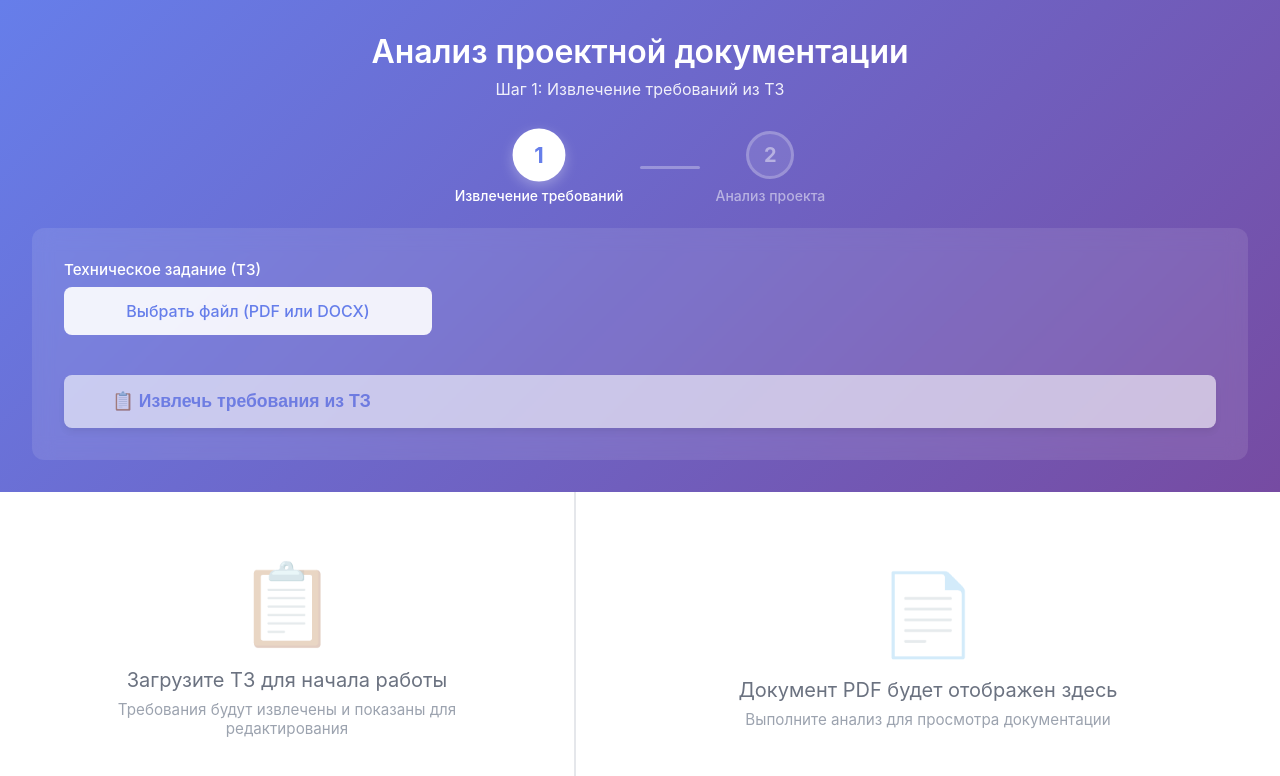
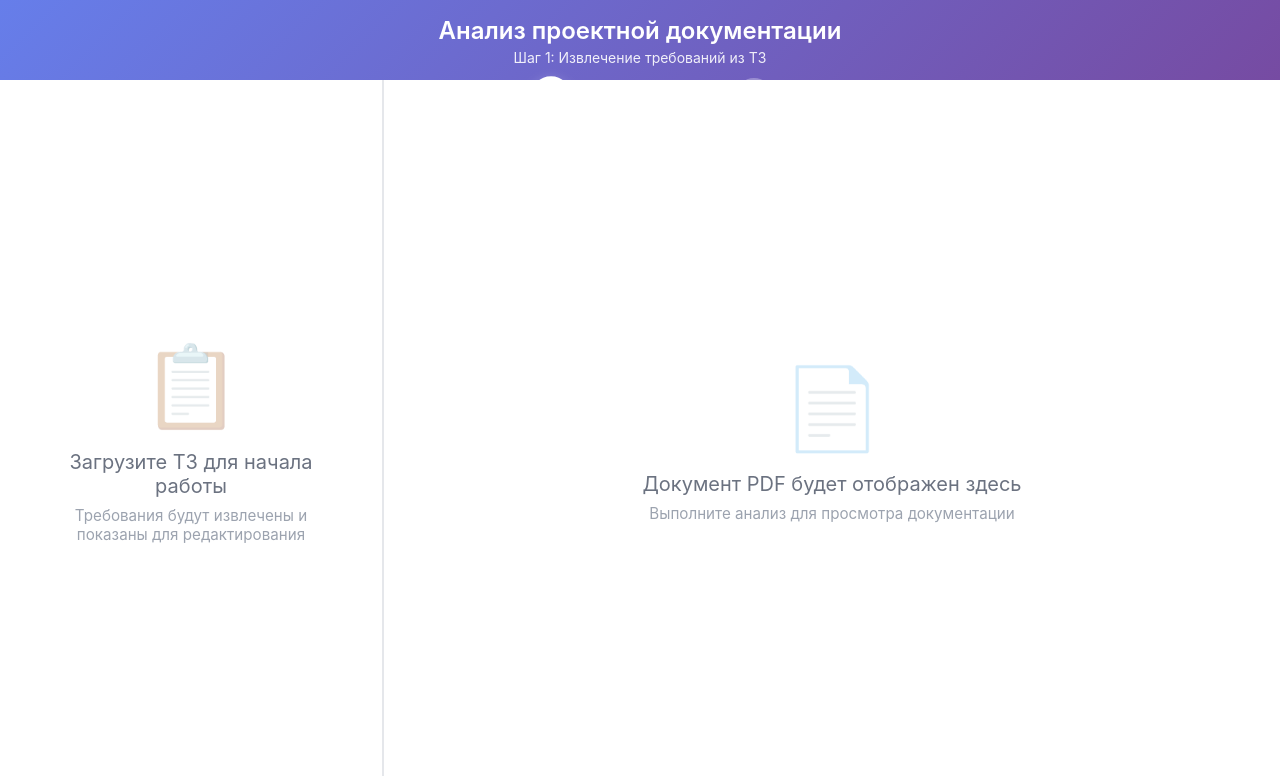
Before and after one commit to AtomicBim/doc-analysis-service, a React (Create React App) app in the folder ui-react-service/: page / in a window 1280 px wide. Shown: the top 776 px of the page. Built offline with nearby package versions, Linux system fonts and the light colour scheme.

Commit message:
fix: Adjust layout proportions (30% requirements, 70% drawing) and add completion checkmark for step 2

```diff
--- a/ui-react-service/src/App.css
+++ b/ui-react-service/src/App.css
@@ -13,13 +13,13 @@
 
 .App-main {
   display: flex;
-  flex-grow: 1;
+  height: 90vh; /* Оставляем 90% для контента, 10% для хедера */
   overflow: hidden;
   gap: 0;
 }
 
 .left-panel {
-  width: 45%;
+  width: 30%; /* Зона требований 30% */
   display: flex;
   flex-direction: column;
   overflow: hidden;
@@ -28,7 +28,7 @@
 }
 
 .right-panel {
-  width: 55%;
+  width: 70%; /* Зона чертежа 70% (60% чертеж + 10% сводка) */
   display: flex;
   flex-direction: column;
   overflow: hidden;
--- a/ui-react-service/src/App.tsx
+++ b/ui-react-service/src/App.tsx
@@ -24,6 +24,7 @@ function App() {
   const [selectedPage, setSelectedPage] = useState<number | null>(null);
   const [highlightText, setHighlightText] = useState<string>('');
   const [pageChangeKey, setPageChangeKey] = useState<number>(0);
+  const [analysisCompleted, setAnalysisCompleted] = useState(false);
 
   // Mapping номеров листов на чертежах → порядковые номера страниц в PDF
   const [sheetToPdfMapping, setSheetToPdfMapping] = useState<Record<string, number>>({});
@@ -55,6 +56,7 @@ function App() {
   ) => {
     setRequirements(newRequirements);
     setSummary(newSummary);
+    setAnalysisCompleted(true); // Устанавливаем флаг завершения анализа
     if (mapping) {
       setSheetToPdfMapping(mapping);
       console.log('📊 Получен mapping листов:', mapping);
@@ -84,6 +86,7 @@ function App() {
     setSelectedPage(null);
     setHighlightText('');
     setSheetToPdfMapping({});
+    setAnalysisCompleted(false); // Сбрасываем флаг завершения анализа
   };
 
   return (
@@ -93,6 +96,7 @@ function App() {
         onAnalysisComplete={handleAnalysisComplete}
         onDocFileChange={handleDocFileChange}
         confirmedRequirements={confirmedRequirements}
+        analysisCompleted={analysisCompleted}
       />
       <main className="App-main">
         <div className="left-panel">
--- a/ui-react-service/src/components/Header.css
+++ b/ui-react-service/src/components/Header.css
@@ -1,8 +1,10 @@
 .header {
   background: linear-gradient(135deg, #667eea 0%, #764ba2 100%);
   color: white;
-  padding: 2rem;
+  padding: 1rem 2rem; /* Уменьшенный padding для компактности */
   box-shadow: 0 4px 6px rgba(0, 0, 0, 0.1);
+  max-height: 10vh; /* Максимум 10% высоты экрана */
+  overflow-y: auto; /* Скролл при переполнении */
 }
 
 .header-content {
@@ -11,19 +13,19 @@
 }
 
 .header-title {
-  margin-bottom: 2rem;
+  margin-bottom: 0.5rem; /* Уменьшенный отступ */
   text-align: center;
 }
 
 .header-title h1 {
-  margin: 0 0 0.5rem 0;
-  font-size: 2rem;
+  margin: 0 0 0.25rem 0;
+  font-size: 1.5rem; /* Уменьшенный размер */
   font-weight: 600;
 }
 
 .header-subtitle {
   margin: 0;
-  font-size: 1rem;
+  font-size: 0.875rem; /* Уменьшенный размер */
   opacity: 0.9;
 }
 
@@ -32,8 +34,8 @@
   display: flex;
   align-items: center;
   justify-content: center;
-  gap: 1rem;
-  margin: 2rem auto 1.5rem;
+  gap: 0.75rem;
+  margin: 0.75rem auto 0.5rem; /* Уменьшенные отступы */
   max-width: 600px;
 }
 
@@ -56,15 +58,15 @@
 }
 
 .step-number {
-  width: 48px;
-  height: 48px;
+  width: 36px; /* Уменьшенный размер */
+  height: 36px;
   border-radius: 50%;
   background: rgba(255, 255, 255, 0.2);
-  border: 3px solid rgba(255, 255, 255, 0.5);
+  border: 2px solid rgba(255, 255, 255, 0.5); /* Уменьшенная граница */
   display: flex;
   align-items: center;
   justify-content: center;
-  font-size: 1.25rem;
+  font-size: 1rem; /* Уменьшенный шрифт */
   font-weight: 700;
   color: white;
   transition: all 0.3s ease;
@@ -79,7 +81,7 @@
 }
 
 .step-label {
-  font-size: 0.875rem;
+  font-size: 0.75rem; /* Уменьшенный размер */
   font-weight: 500;
   text-align: center;
   color: white;
@@ -95,11 +97,11 @@
 .controls-grid {
   display: grid;
   grid-template-columns: repeat(auto-fit, minmax(280px, 1fr));
-  gap: 1.5rem;
+  gap: 1rem; /* Уменьшенный gap */
   background: rgba(255, 255, 255, 0.1);
   backdrop-filter: blur(10px);
-  padding: 2rem;
-  border-radius: 12px;
+  padding: 1rem; /* Уменьшенный padding */
+  border-radius: 8px;
 }
 
 .control-group {
--- a/ui-react-service/src/components/Header.tsx
+++ b/ui-react-service/src/components/Header.tsx
@@ -14,6 +14,7 @@ interface HeaderProps {
   ) => void;
   onDocFileChange: (file: File | null) => void;
   confirmedRequirements: EditableRequirement[] | null;
+  analysisCompleted?: boolean; // Флаг завершения анализа
 }
 
 const API_URL = '/api';
@@ -22,7 +23,8 @@ const Header: React.FC<HeaderProps> = ({
   onRequirementsExtracted,
   onAnalysisComplete,
   onDocFileChange,
-  confirmedRequirements
+  confirmedRequirements,
+  analysisCompleted = false
 }) => {
   const [stage, setStage] = useState('ФЭ');
   const [tzFile, setTzFile] = useState<File | null>(null);
@@ -218,8 +220,8 @@ const Header: React.FC<HeaderProps> = ({
             <div className="step-label">Извлечение требований</div>
           </div>
           <div className="step-divider"></div>
-          <div className={`step ${currentStep >= 2 ? 'active' : ''}`}>
-            <div className="step-number">2</div>
+          <div className={`step ${currentStep >= 2 ? 'active' : ''} ${analysisCompleted ? 'completed' : ''}`}>
+            <div className="step-number">{analysisCompleted ? '✓' : '2'}</div>
             <div className="step-label">Анализ проекта</div>
           </div>
         </div>
```
